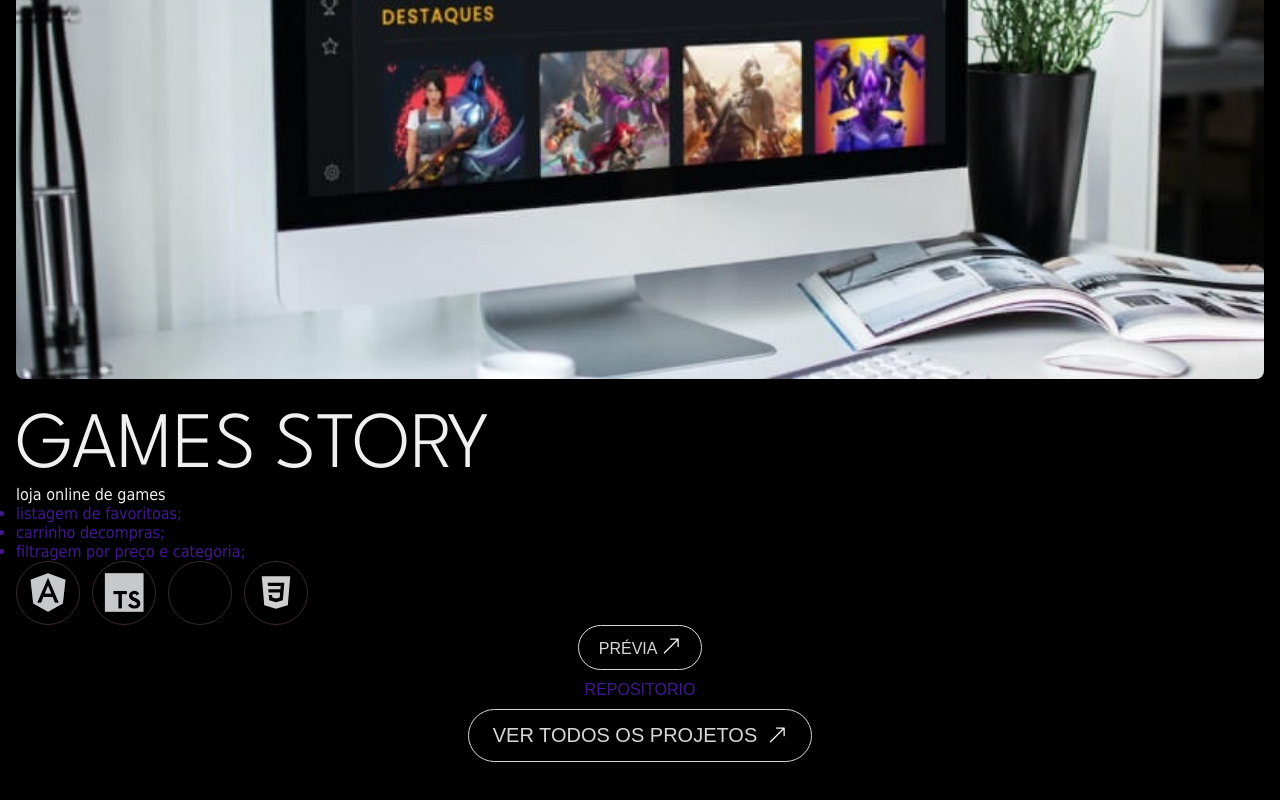
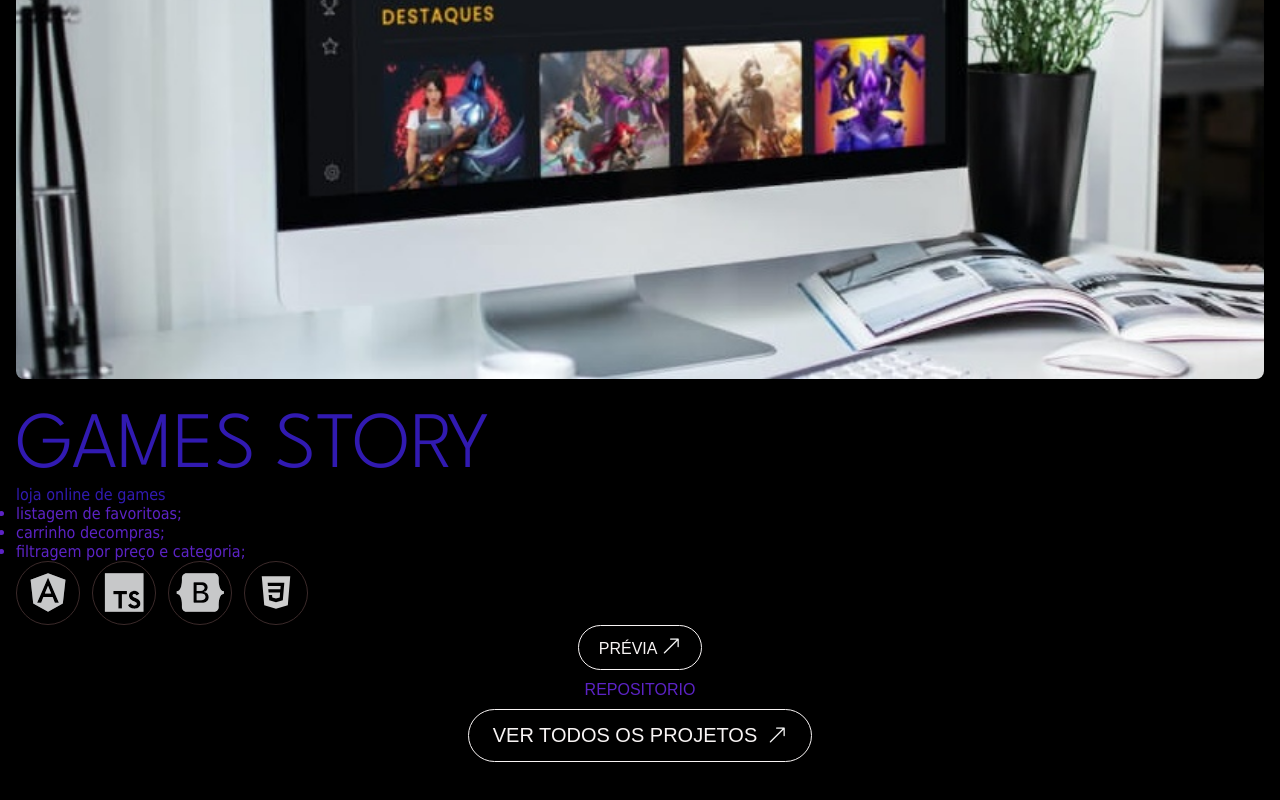
Before and after one commit to GuhfelipeBEZ/frontend, a plain HTML site: page index.html in a window 1280 px wide. Shown: the part 3811-4611 px from the top of the page. Drawn offline with nearby package versions, Linux system fonts and the light colour scheme.

Commit message:
update color

```diff
--- a/css/estilo.css
+++ b/css/estilo.css
@@ -1,15 +1,15 @@
 @import url('https://fonts.googleapis.com/css2?family=League+Spartan:wght@100..900&display=swap');
 :root, :root[data-theme='dark'] {
-    --primary-color: #d7d7d8;
+    --primary-color: #f8f4f4;
     --primary-bg-color: #000000;
-    --secundary-bg-color:#494444;
-    --primary-boder-color:#270d0d;
+    --secundary-bg-color:#000000;
+    --primary-boder-color:#000000;
     --secundary-border-color:#3b2a2a;
 
 
-    --title-color:#f0f0f0;
-    --text-color:#41198d;
-    --link-color:#f0f0f0;
+    --title-color:#311ab1;
+    --text-color:#5c23c5;
+    --link-color:#ffffff;
     --icon-color:#f9f9f9;
 
 
--- a/index.html
+++ b/index.html
@@ -116,7 +116,7 @@
 
                     </li>
                     <li>
-                        <a href="menu-liunk" target="_blank">
+                        <a href="https://www.instagram.com/guh_felipe546/" target="_blank">
                             <i class="menu-icon bi bi-instagram"> </i>
 
 
@@ -280,7 +280,7 @@
                                                                 <img class="tecnologia-logo" src="img/tecnologias/TypeScript.svg" alt="">
                                                             </li>
                                                         <li class="tecnologia-item">
-                                                                <img class="tecnologia-logo" src="img/tecnologias/" alt="">
+                                                                <img class="tecnologia-logo" src="img/tecnologias/Bootstrap.svg" alt="">
                                                             </li>
                                                             <li class="tecnologia-item">
                                                                 <img class="tecnologia-logo" src="img/tecnologias/Css.svg" alt="">
```
